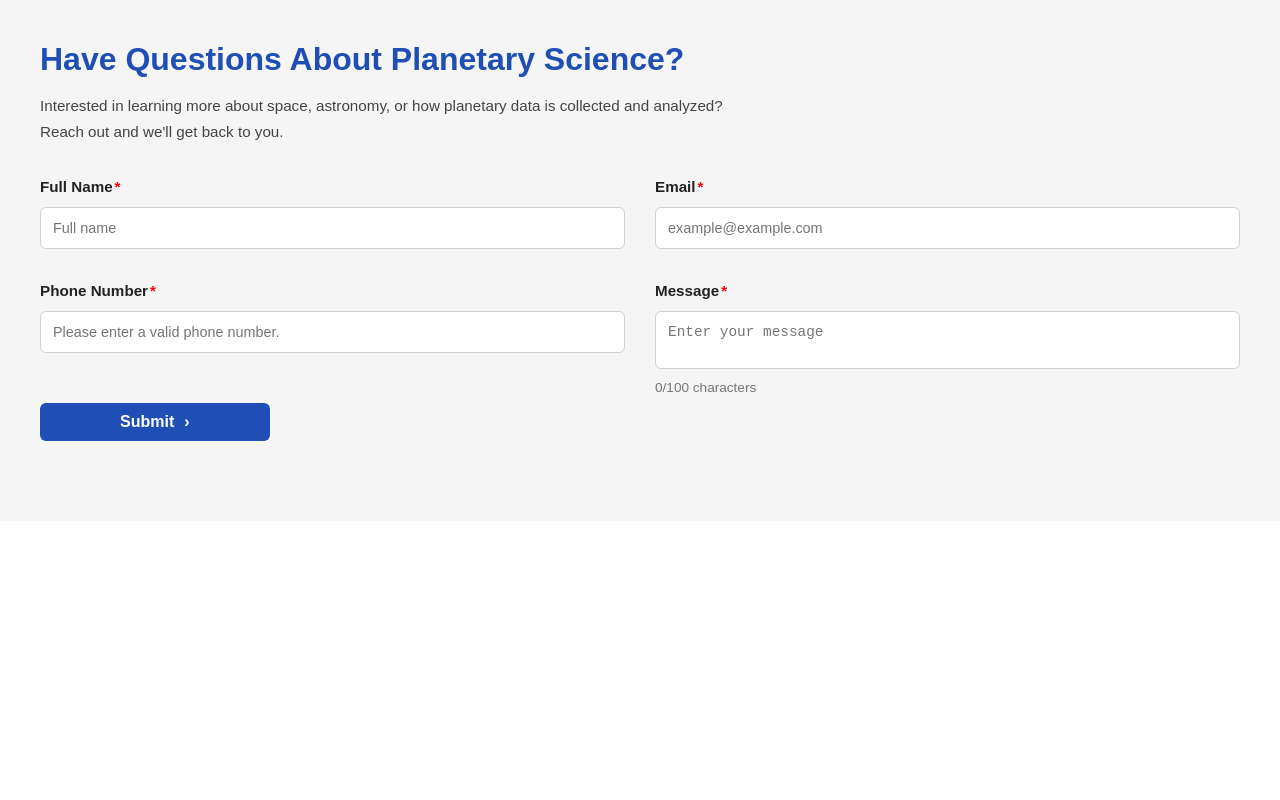
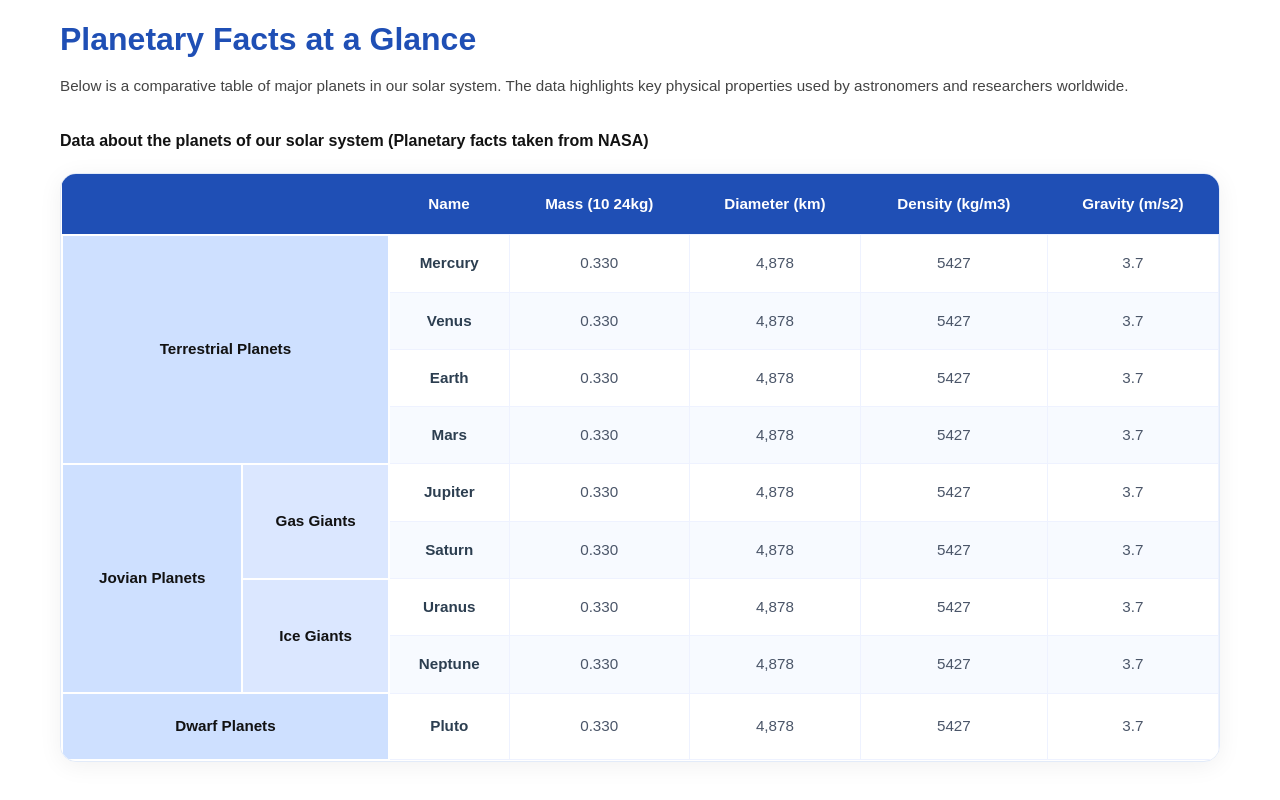
Before and after one commit to simonigba/CAPSTONE-PROJECT-14, a React (Vite) app: page / in a window 1280 px wide. Shown: the part 1480-2280 px from the top of the page. Before the commit the page ends 2001 px from the top, so only its background shows below. Built offline with nearby package versions, Linux system fonts and the light colour scheme; no server answers.

Commit message:
newly implemented table section

```diff
--- a/src/App.jsx
+++ b/src/App.jsx
@@ -1,6 +1,7 @@
 import Header from './Features/Headers/Header'
 import PlanetSection from './Features/Planets/PlanetSection'
 import VideoSection from './Features/Videos/VideoSection'
+import FactsSection from './Features/Facts/FactsSection'
 import ContactForm from './Features/Contacts/ContactForm'
 // import Footer from './components/Footer'
 
@@ -10,6 +11,7 @@ function App() {
       <Header />
       <VideoSection />
       <PlanetSection />
+      <FactsSection />
       <ContactForm />
 
       {/* <Footer /> */}
--- /dev/null
+++ b/src/Features/Facts/FactsSection.css
@@ -0,0 +1,130 @@
+.facts-section {
+  padding: 60px 20px;
+  max-width: 1200px;
+  margin: 0 auto;
+}
+
+.facts-section .container {
+  width: 100%;
+}
+
+/* Secondary Table Caption Header Style */
+.table-caption {
+  font-size: 1rem;
+  font-weight: 700;
+  color: #121212;
+  margin-top: 25px;
+  margin-bottom: 20px;
+  text-align: left;
+  line-height: 1.5;
+}
+
+/* Premium Responsive Table Container */
+.table-wrapper {
+  width: 100%;
+  overflow-x: auto;
+  border-radius: 16px;
+  box-shadow: 0 4px 25px rgba(0, 0, 0, 0.06);
+  border: 1px solid #e2ebf9;
+  background-color: #ffffff;
+}
+
+/* Table Style */
+.facts-table {
+  width: 100%;
+  border-collapse: collapse;
+  text-align: center;
+  font-size: 0.95rem;
+  min-width: 800px; /* Ensures readable structure on mobile screens */
+}
+
+/* Header Columns */
+.facts-table thead th {
+  background-color: #1f4fb5;
+  color: #ffffff;
+  padding: 18px 15px;
+  font-weight: 700;
+  font-size: 0.95rem;
+  border: none;
+  vertical-align: middle;
+}
+
+/* Header Empty Top Left Cell */
+.facts-table thead th.empty-header-cell {
+  background-color: #1f4fb5;
+}
+
+/* Left-side Category Spanned Cells */
+.facts-table td.category-cell {
+  background-color: #cee0ff;
+  color: #121212;
+  font-weight: 700;
+  font-size: 0.95rem;
+  padding: 20px 15px;
+  vertical-align: middle;
+  border: 2px solid #ffffff; /* Crisp white borders to separate categories */
+  text-shadow: 0 0 1px rgba(0, 0, 0, 0.05);
+}
+
+/* Subcategory category cells (e.g. Gas Giants, Ice Giants) */
+.facts-table td.subcategory-cell {
+  background-color: #dbe7ff;
+}
+
+/* Planet Name Column Cells */
+.facts-table td.planet-name-cell {
+  font-weight: 600;
+  color: #2c3e50;
+  background-color: inherit;
+}
+
+/* Regular Body Data Cells */
+.facts-table tbody td {
+  padding: 16px 15px;
+  color: #4a5568;
+  vertical-align: middle;
+  border: 1px solid #eef2ff; /* Very light subtle borders */
+}
+
+/* Alternating Row Shading for the Data columns */
+.facts-table tbody tr:nth-child(even) {
+  background-color: #f7faff;
+}
+
+.facts-table tbody tr:nth-child(odd) {
+  background-color: #ffffff;
+}
+
+/* Hover effects for premium feeling */
+.facts-table tbody tr:hover td:not(.category-cell) {
+  background-color: #eef5ff;
+  color: #1f4fb5;
+}
+
+/* Transitions for elegant feel */
+.facts-table tbody td {
+  transition: background-color 0.2s ease, color 0.2s ease;
+}
+
+/* Mobile & Tablet Optimizations */
+@media (max-width: 768px) {
+  .facts-section {
+    padding: 40px 15px;
+  }
+
+  .table-caption {
+    font-size: 0.9rem;
+    margin-top: 15px;
+    margin-bottom: 15px;
+  }
+
+  .facts-table td, .facts-table th {
+    padding: 12px 10px;
+    font-size: 0.85rem;
+  }
+
+  .facts-table td.category-cell {
+    font-size: 0.85rem;
+    padding: 12px 8px;
+  }
+}
--- /dev/null
+++ b/src/Features/Facts/FactsSection.jsx
@@ -0,0 +1,217 @@
+import SectionHeader from "../../components/SectionHeader/SectionHeader";
+import "./FactsSection.css";
+
+function FactsSection() {
+  // Planetary facts data matching the mockup exactly (uses identical placeholder values)
+  const planetaryFacts = [
+    {
+      category: "Terrestrial Planets",
+      subcategory: null,
+      name: "Mercury",
+      mass: "0.330",
+      diameter: "4,878",
+      density: "5427",
+      gravity: "3.7",
+    },
+    {
+      category: "Terrestrial Planets",
+      subcategory: null,
+      name: "Venus",
+      mass: "0.330",
+      diameter: "4,878",
+      density: "5427",
+      gravity: "3.7",
+    },
+    {
+      category: "Terrestrial Planets",
+      subcategory: null,
+      name: "Earth",
+      mass: "0.330",
+      diameter: "4,878",
+      density: "5427",
+      gravity: "3.7",
+    },
+    {
+      category: "Terrestrial Planets",
+      subcategory: null,
+      name: "Mars",
+      mass: "0.330",
+      diameter: "4,878",
+      density: "5427",
+      gravity: "3.7",
+    },
+    {
+      category: "Jovian Planets",
+      subcategory: "Gas Giants",
+      name: "Jupiter",
+      mass: "0.330",
+      diameter: "4,878",
+      density: "5427",
+      gravity: "3.7",
+    },
+    {
+      category: "Jovian Planets",
+      subcategory: "Gas Giants",
+      name: "Saturn",
+      mass: "0.330",
+      diameter: "4,878",
+      density: "5427",
+      gravity: "3.7",
+    },
+    {
+      category: "Jovian Planets",
+      subcategory: "Ice Giants",
+      name: "Uranus",
+      mass: "0.330",
+      diameter: "4,878",
+      density: "5427",
+      gravity: "3.7",
+    },
+    {
+      category: "Jovian Planets",
+      subcategory: "Ice Giants",
+      name: "Neptune",
+      mass: "0.330",
+      diameter: "4,878",
+      density: "5427",
+      gravity: "3.7",
+    },
+    {
+      category: "Dwarf Planets",
+      subcategory: null,
+      name: "Pluto",
+      mass: "0.330",
+      diameter: "4,878",
+      density: "5427",
+      gravity: "3.7",
+    },
+  ];
+
+  return (
+    <section className="facts-section" id="facts">
+      <div className="container">
+        {/* Reusing SectionHeader to ensure exact visual and structural parity */}
+        <SectionHeader
+          title="Planetary Facts at a Glance"
+          descriptionOne="Below is a comparative table of major planets in our solar system. The data highlights key physical properties used by astronomers and researchers worldwide."
+        />
+
+        {/* Small subtitle right above the table matching the mockup */}
+        <p className="table-caption">
+          Data about the planets of our solar system (Planetary facts taken from NASA)
+        </p>
+
+        {/* Premium responsive table wrapper */}
+        <div className="table-wrapper">
+          <table className="facts-table">
+            <thead>
+              <tr>
+                {/* Spans the Category and Subcategory columns */}
+                <th colSpan="2" className="empty-header-cell"></th>
+                <th>Name</th>
+                <th>Mass (10 24kg)</th>
+                <th>Diameter (km)</th>
+                <th>Density (kg/m3)</th>
+                <th>Gravity (m/s2)</th>
+              </tr>
+            </thead>
+            <tbody>
+              {/* Row 1: Mercury (Terrestrial Planets spans 4 rows, covers both category columns) */}
+              <tr>
+                <td rowSpan="4" colSpan="2" className="category-cell">
+                  Terrestrial Planets
+                </td>
+                <td className="planet-name-cell">Mercury</td>
+                <td>{planetaryFacts[0].mass}</td>
+                <td>{planetaryFacts[0].diameter}</td>
+                <td>{planetaryFacts[0].density}</td>
+                <td>{planetaryFacts[0].gravity}</td>
+              </tr>
+              {/* Row 2: Venus */}
+              <tr>
+                <td className="planet-name-cell">Venus</td>
+                <td>{planetaryFacts[1].mass}</td>
+                <td>{planetaryFacts[1].diameter}</td>
+                <td>{planetaryFacts[1].density}</td>
+                <td>{planetaryFacts[1].gravity}</td>
+              </tr>
+              {/* Row 3: Earth */}
+              <tr>
+                <td className="planet-name-cell">Earth</td>
+                <td>{planetaryFacts[2].mass}</td>
+                <td>{planetaryFacts[2].diameter}</td>
+                <td>{planetaryFacts[2].density}</td>
+                <td>{planetaryFacts[2].gravity}</td>
+              </tr>
+              {/* Row 4: Mars */}
+              <tr>
+                <td className="planet-name-cell">Mars</td>
+                <td>{planetaryFacts[3].mass}</td>
+                <td>{planetaryFacts[3].diameter}</td>
+                <td>{planetaryFacts[3].density}</td>
+                <td>{planetaryFacts[3].gravity}</td>
+              </tr>
+
+              {/* Row 5: Jupiter (Jovian Planets spans 4 rows, Gas Giants spans 2 rows) */}
+              <tr>
+                <td rowSpan="4" className="category-cell">
+                  Jovian Planets
+                </td>
+                <td rowSpan="2" className="category-cell subcategory-cell">
+                  Gas Giants
+                </td>
+                <td className="planet-name-cell">Jupiter</td>
+                <td>{planetaryFacts[4].mass}</td>
+                <td>{planetaryFacts[4].diameter}</td>
+                <td>{planetaryFacts[4].density}</td>
+                <td>{planetaryFacts[4].gravity}</td>
+              </tr>
+              {/* Row 6: Saturn */}
+              <tr>
+                <td className="planet-name-cell">Saturn</td>
+                <td>{planetaryFacts[5].mass}</td>
+                <td>{planetaryFacts[5].diameter}</td>
+                <td>{planetaryFacts[5].density}</td>
+                <td>{planetaryFacts[5].gravity}</td>
+              </tr>
+
+              {/* Row 7: Uranus (Ice Giants spans 2 rows) */}
+              <tr>
+                <td rowSpan="2" className="category-cell subcategory-cell">
+                  Ice Giants
+                </td>
+                <td className="planet-name-cell">Uranus</td>
+                <td>{planetaryFacts[6].mass}</td>
+                <td>{planetaryFacts[6].diameter}</td>
+                <td>{planetaryFacts[6].density}</td>
+                <td>{planetaryFacts[6].gravity}</td>
+              </tr>
+              {/* Row 8: Neptune */}
+              <tr>
+                <td className="planet-name-cell">Neptune</td>
+                <td>{planetaryFacts[7].mass}</td>
+                <td>{planetaryFacts[7].diameter}</td>
+                <td>{planetaryFacts[7].density}</td>
+                <td>{planetaryFacts[7].gravity}</td>
+              </tr>
+
+              {/* Row 9: Pluto (Dwarf Planets spans 1 row, covers both category columns) */}
+              <tr>
+                <td colSpan="2" className="category-cell">
+                  Dwarf Planets
+                </td>
+                <td className="planet-name-cell">Pluto</td>
+                <td>{planetaryFacts[8].mass}</td>
+                <td>{planetaryFacts[8].diameter}</td>
+                <td>{planetaryFacts[8].density}</td>
+                <td>{planetaryFacts[8].gravity}</td>
+              </tr>
+            </tbody>
+          </table>
+        </div>
+      </div>
+    </section>
+  );
+}
+
+export default FactsSection;
```
